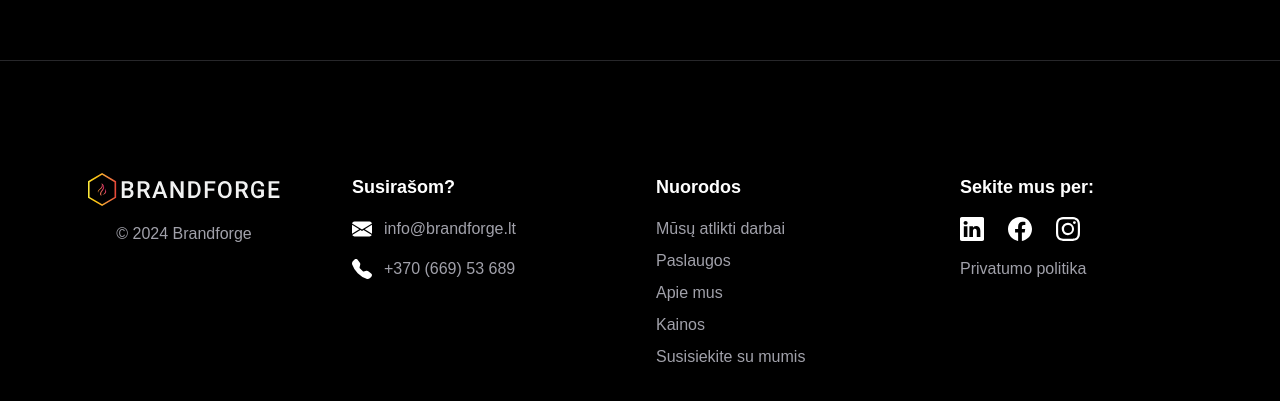
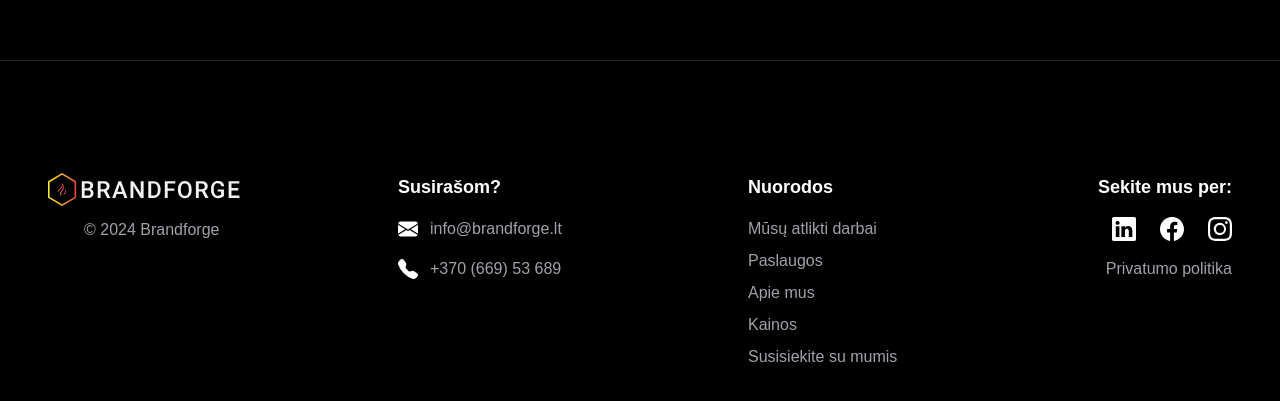
Before and after one commit to Drangis-tech/nextjs-portfolio-website, a Next.js app: page / in a window 1280 px wide. Shown: the part 5333-5734 px from the top of the page. Built offline with nearby package versions, Linux system fonts and the light colour scheme; no server answers; what tailwindcss-debug-screens would draw is missing.

Commit message:
grid backgroundas

```diff
--- a/app/components/Footer.tsx
+++ b/app/components/Footer.tsx
@@ -7,18 +7,19 @@ const Footer: React.FC = () => {
     <div className="border-t border-[#27272a] z-20 relative bg-black pt-4">
       <footer className="bg-transparent text-white pt-8 pb-12 mt-16">
         <div className="max-w-7xl mx-auto px-8 lg:px-12">
-          <div className="grid grid-cols-1 md:grid-cols-4 gap-8"> {/* Reduced gap for uniform spacing */}
+          {/* Use flex for better control over horizontal spacing */}
+          <div className="flex flex-col md:flex-row justify-between items-start md:space-x-12 lg:space-x-16">
 
             {/* Company Logo Section */}
-            <div className="flex flex-col items-center">
+            <div className="flex-1 flex flex-col space-y-3 space-x-9 md:items-start"> {/* Equal space allocation */}
               <img src="/logopilnas.svg" alt="Company Logo" className="w-48" />
-              <div className="text-center text-zinc-400 mt-4">
+              <div className="text-center md:text-left text-zinc-400 mt-4">
                 <p>© 2024 Brandforge</p>
               </div>
             </div>
 
             {/* Let's Connect Section */}
-            <div className="flex flex-col space-y-4">
+            <div className="flex-1 flex flex-col space-y-4"> {/* Equal space allocation */}
               <h4 className="font-bold text-lg text-white">Susirašom?</h4>
               <div className="flex items-center space-x-3">
                 <EnvelopeFill className="text-xl text-white" />
@@ -31,7 +32,7 @@ const Footer: React.FC = () => {
             </div>
 
             {/* Links Section */}
-            <div className="flex flex-col space-y-4">
+            <div className="flex-1 flex flex-col space-y-4"> {/* Equal space allocation */}
               <h4 className="font-bold text-lg text-white">Nuorodos</h4>
               <ul className="space-y-2">
                 <li><Link href="/atlikti-darbai" className="text-zinc-400 hover:text-zinc-300">Mūsų atlikti darbai</Link></li>
@@ -43,7 +44,7 @@ const Footer: React.FC = () => {
             </div>
 
             {/* Follow Us Section */}
-            <div className="flex flex-col space-y-4">
+            <div className="flex-2 flex flex-col space-y-4 md:items-end"> {/* Equal space allocation */}
               <h4 className="font-bold text-lg text-white">Sekite mus per:</h4>
               <div className="flex items-center space-x-6">
                 <Link href="https://linkedin.com/company/brandforge-lt" aria-label="Linkedin">
```
